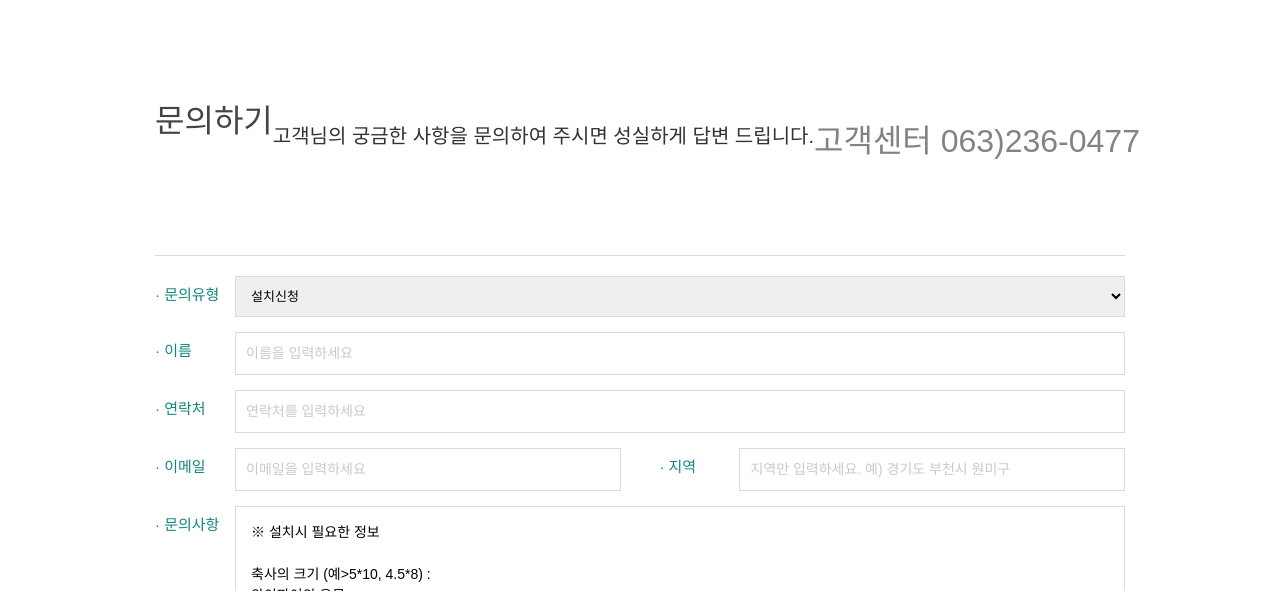
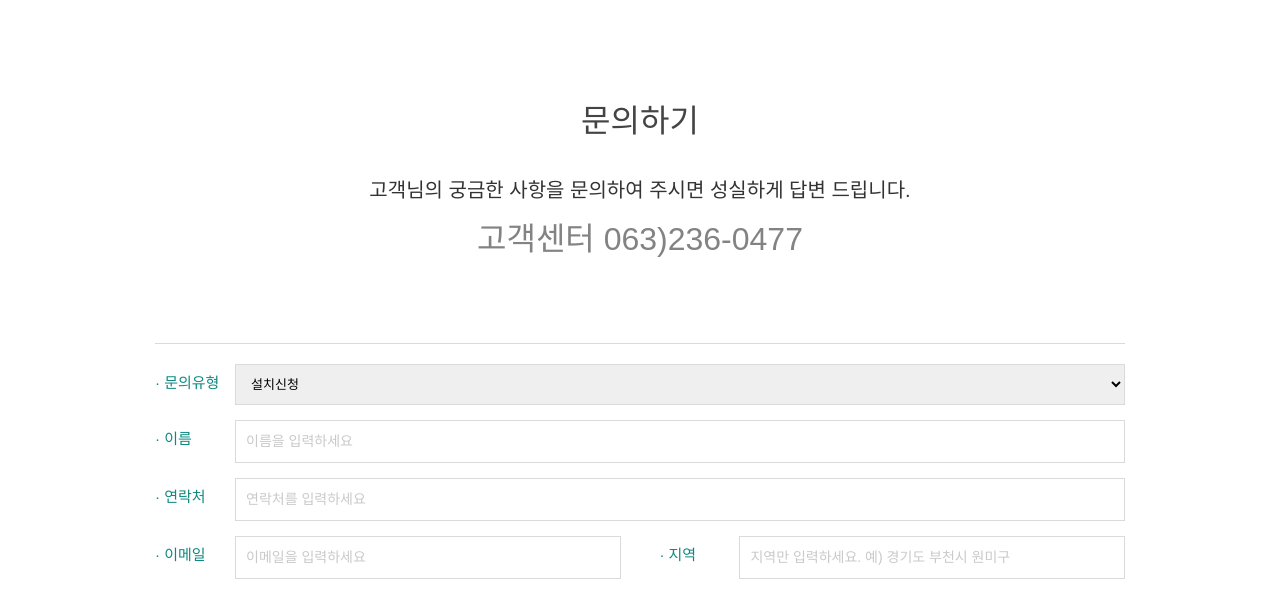
Before and after one commit to moxn-jj/study-wtag, a plain HTML site: page index.html in a window 1280 px wide. Shown: the part 144-735 px from the top of the page. Drawn offline with Linux system fonts and the light colour scheme; a web font is replaced by a local one.

Commit message:
스타일 수정

```diff
--- a/css/style.css
+++ b/css/style.css
@@ -27,7 +27,7 @@ body{font-family: 'NanumSquare', sans-serif;}
 
 /* main */
 .main{padding-bottom: 100px;}
-.main .inq-noti{display: flex;align-items: center; margin: 100px 0 80px;}
+.main .inq-noti{display: flex;flex-direction:column;align-items: center; margin: 100px 0 80px;}
 .main .inq-noti .tit{padding-bottom: 30px;font-size: 32px;color: #444;}
 .main .inq-noti .desc{font-size: 20px;color: #333;}
 .main .inq-noti .cs{padding-top: 10px;font-size: 32px;color: #838383;}
```
